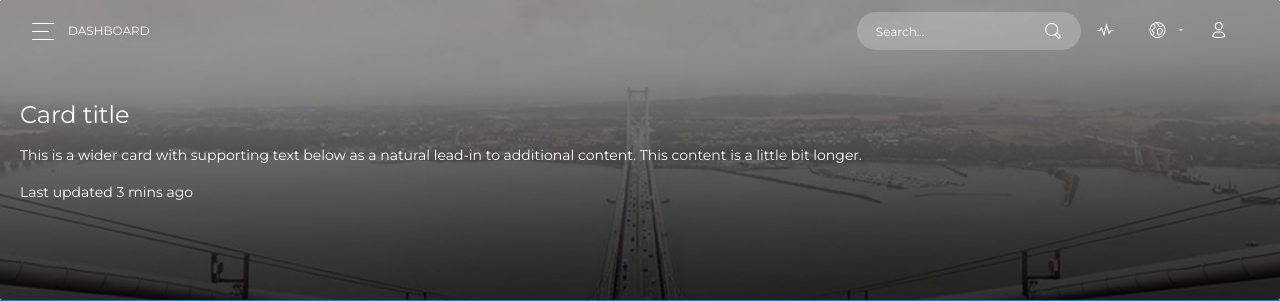
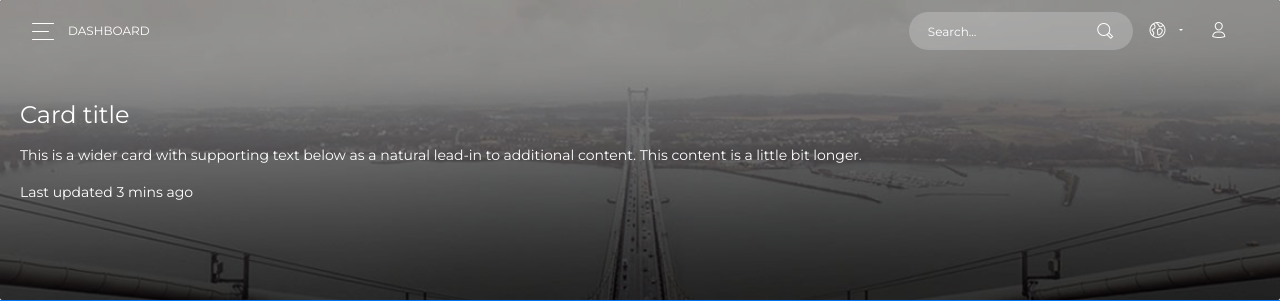
Before and after one commit to Naverhound/IntegradorCursos, a PHP site: page / in a window 1280 px wide. Shown: the top 301 px of the page. Run offline with PHP 8.4, Linux system fonts and the light colour scheme; some libraries are stand-ins or nearby versions.

Commit message:
icono
icono

```diff
--- a/inc/views/nav.php
+++ b/inc/views/nav.php
@@ -28,14 +28,6 @@
               </div>
             </form>
             <ul class="navbar-nav">
-              <li class="nav-item">
-                <a class="nav-link" href="#">
-                  <i class="now-ui-icons media-2_sound-wave"></i>
-                  <p>
-                    <span class="d-lg-none d-md-block">Stats</span>
-                  </p>
-                </a>
-              </li>
               <li class="nav-item dropdown">
                 <a class="nav-link dropdown-toggle" id="navbarDropdownMenuLink" data-toggle="dropdown" aria-haspopup="true" aria-expanded="false">
                   <i class="now-ui-icons location_world"></i>
--- a/index.php
+++ b/index.php
@@ -19,8 +19,8 @@
 
 <head>
   <meta charset="utf-8" />
-  <link rel="apple-touch-icon" sizes="76x76" href="./assets/img/apple-icon.png">
-  <link rel="icon" type="image/png" href="./assets/img/favicon.png">
+
+  <link rel="icon" type="image/png" href="./assets/img/zero.png">
   <meta http-equiv="X-UA-Compatible" content="IE=edge,chrome=1" />
   <title>
     CurseTopia
@@ -35,7 +35,7 @@
   <link rel="stylesheet" href="./css/custom.css">
 </head>
 
-<body class="">
+<body >
   <div class="wrapper ">
     <?php include'./inc/views/sideBar.php' ?>
     <div class="main-panel" id="main-panel">
--- a/user.php
+++ b/user.php
@@ -42,7 +42,7 @@
     <div class="main-panel" id="main-panel">
     <?php include'./inc/views/nav.php'?>
 
-      <div class="content">
+      <div class="content bg-dark pt-5">
 
       </div>
 
```
Also changed, not shown: assets/img/zero.png (added).
